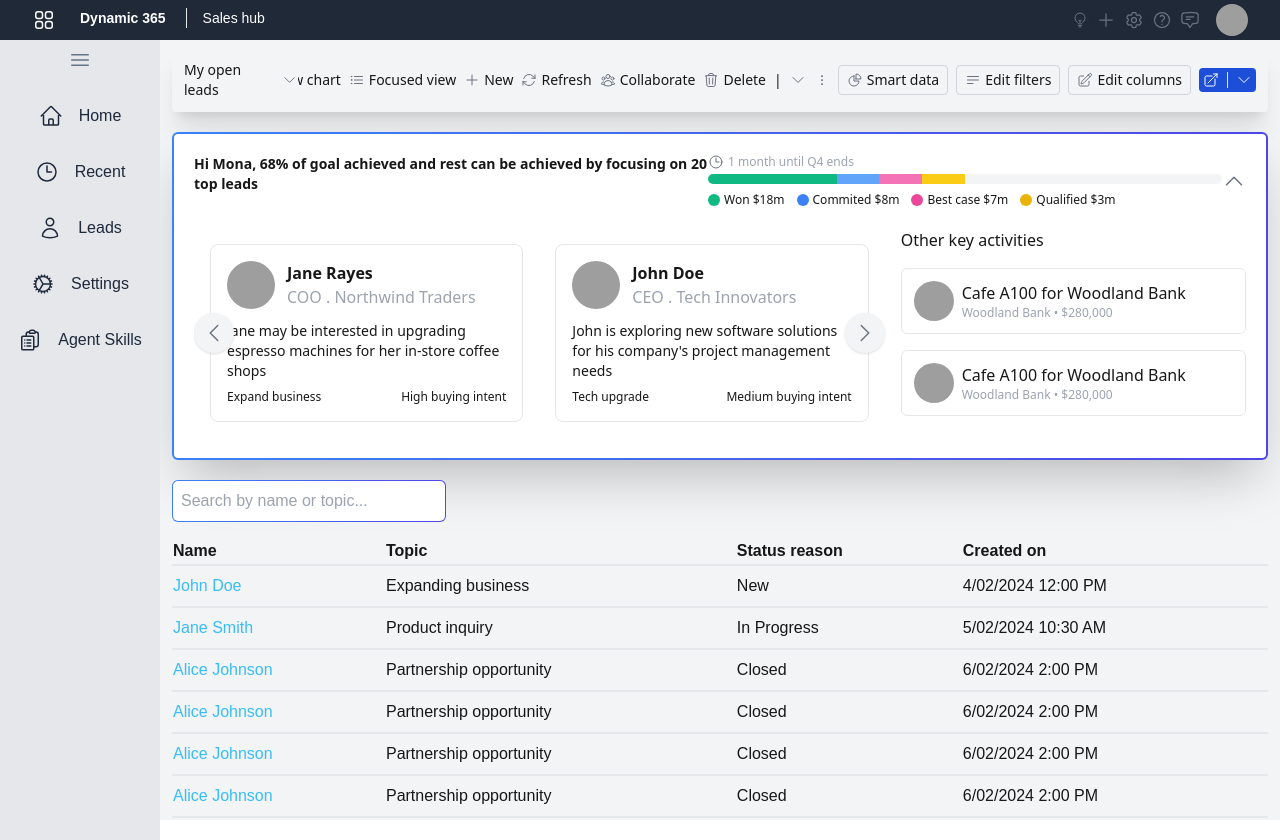
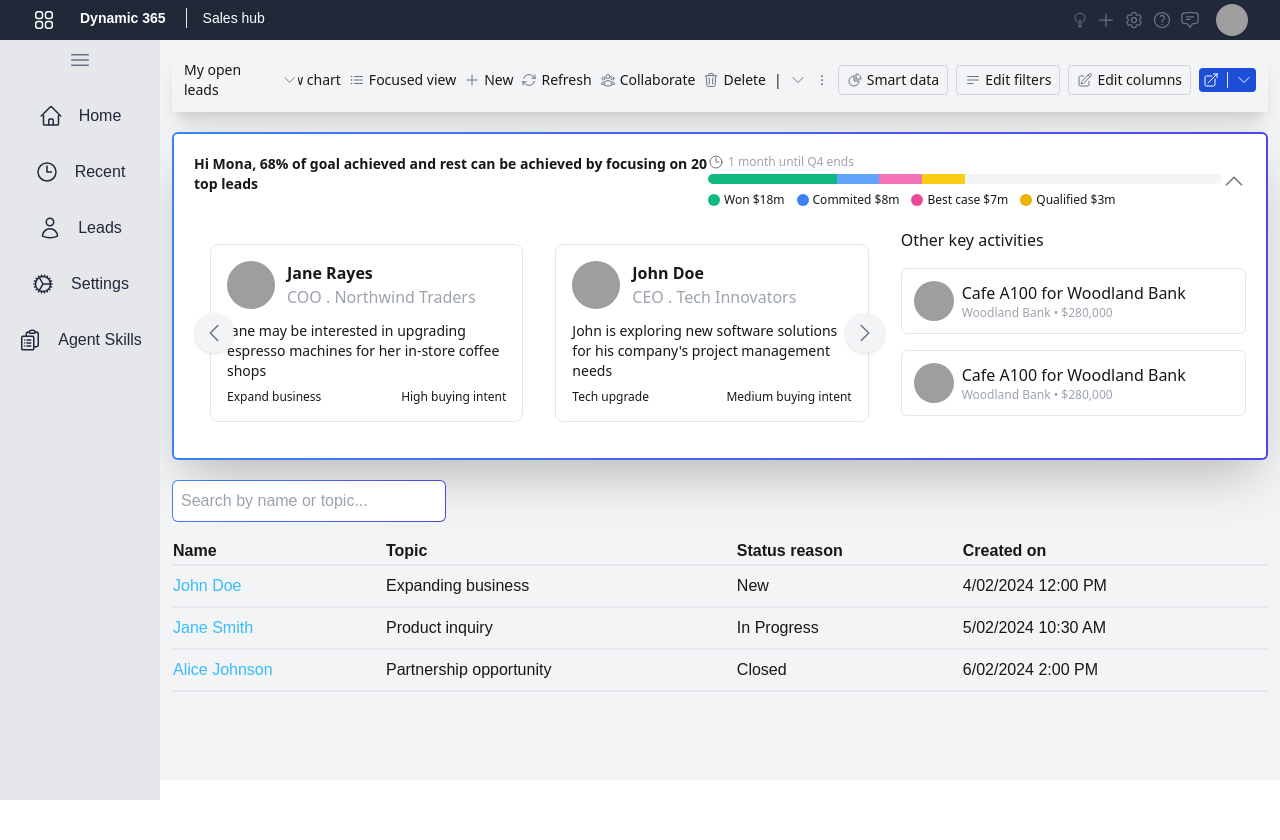
Before and after one commit to toyman640/wgdhbd, a Next.js app: page /leads in a window 1280 px wide. After the commit the page ends 800 px from the top, so only its background shows below. Built offline with nearby package versions, Linux system fonts and the light colour scheme; grey boxes are pictures that could not be loaded.

Commit message:
Clear table data

```diff
--- a/src/app/leads/lead-component/lead-table.js
+++ b/src/app/leads/lead-component/lead-table.js
@@ -20,126 +20,6 @@ export default function LeadTable() {
       topic: "Partnership opportunity",
       status: "Closed",
       createdOn: "6/02/2024 2:00 PM",
-    },
-    {
-      name: "Alice Johnson",
-      topic: "Partnership opportunity",
-      status: "Closed",
-      createdOn: "6/02/2024 2:00 PM",
-    },
-    {
-      name: "Alice Johnson",
-      topic: "Partnership opportunity",
-      status: "Closed",
-      createdOn: "6/02/2024 2:00 PM",
-    },
-    {
-      name: "Alice Johnson",
-      topic: "Partnership opportunity",
-      status: "Closed",
-      createdOn: "6/02/2024 2:00 PM",
-    },
-    {
-      name: "Alice Johnson",
-      topic: "Partnership opportunity",
-      status: "Closed",
-      createdOn: "6/02/2024 2:00 PM",
-    },
-    {
-      name: "Alice Johnson",
-      topic: "Partnership opportunity",
-      status: "Closed",
-      createdOn: "6/02/2024 2:00 PM",
-    },
-    {
-      name: "Alice Johnson",
-      topic: "Partnership opportunity",
-      status: "Closed",
-      createdOn: "6/02/2024 2:00 PM",
-    },
-    {
-      name: "Alice Johnson",
-      topic: "Partnership opportunity",
-      status: "Closed",
-      createdOn: "6/02/2024 2:00 PM",
-    },
-    {
-      name: "Alice Johnson",
-      topic: "Partnership opportunity",
-      status: "Closed",
-      createdOn: "6/02/2024 2:00 PM",
-    },
-    {
-      name: "Alice Johnson",
-      topic: "Partnership opportunity",
-      status: "Closed",
-      createdOn: "6/02/2024 2:00 PM",
-    },
-    {
-      name: "Alice Johnson",
-      topic: "Partnership opportunity",
-      status: "Closed",
-      createdOn: "6/02/2024 2:00 PM",
-    },
-    {
-      name: "Alice Johnson",
-      topic: "Partnership opportunity",
-      status: "Closed",
-      createdOn: "6/02/2024 2:00 PM",
-    },
-    {
-      name: "Alice Johnson",
-      topic: "Partnership opportunity",
-      status: "Closed",
-      createdOn: "6/02/2024 2:00 PM",
-    },
-    {
-      name: "Alice Johnson",
-      topic: "Partnership opportunity",
-      status: "Closed",
-      createdOn: "6/02/2024 2:00 PM",
-    },
-    {
-      name: "Alice Johnson",
-      topic: "Partnership opportunity",
-      status: "Closed",
-      createdOn: "6/02/2024 2:00 PM",
-    },
-    {
-      name: "Alice Johnson",
-      topic: "Partnership opportunity",
-      status: "Closed",
-      createdOn: "6/02/2024 2:00 PM",
-    },
-    {
-      name: "Alice Johnson",
-      topic: "Partnership opportunity",
-      status: "Closed",
-      createdOn: "6/02/2024 2:00 PM",
-    },
-    {
-      name: "Alice Johnson",
-      topic: "Partnership opportunity",
-      status: "Closed",
-      createdOn: "6/02/2024 2:00 PM",
-    },
-    {
-      name: "Alice Johnson",
-      topic: "Partnership opportunity",
-      status: "Closed",
-      createdOn: "6/02/2024 2:00 PM",
-    },
-    {
-      name: "Alice Johnson",
-      topic: "Partnership opportunity",
-      status: "Closed",
-      createdOn: "6/02/2024 2:00 PM",
-    },
-    {
-      name: "Alice Johnson",
-      topic: "Partnership opportunity",
-      status: "Closed",
-      createdOn: "6/02/2024 2:00 AM",
     },
   ];
 
```
